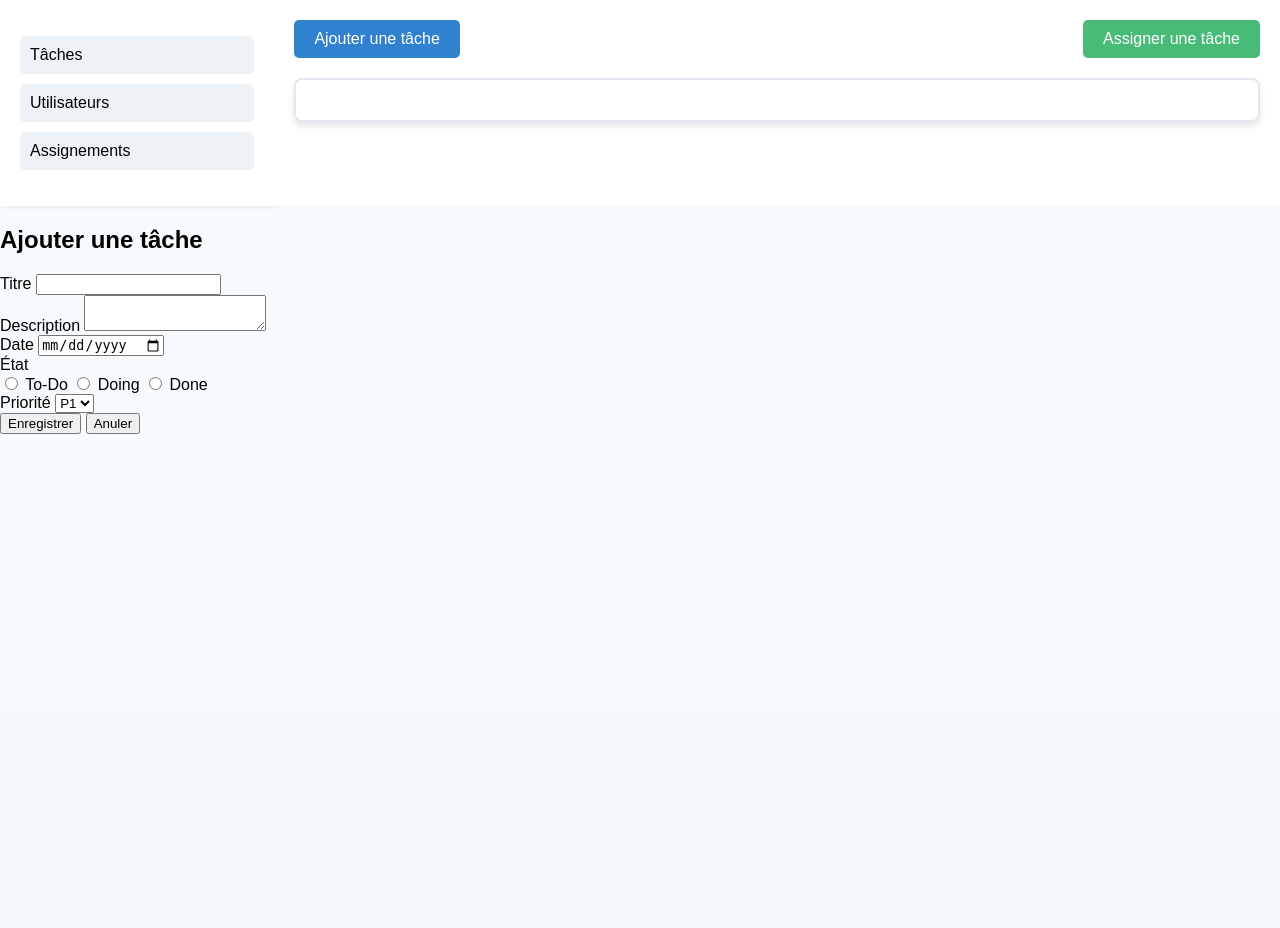
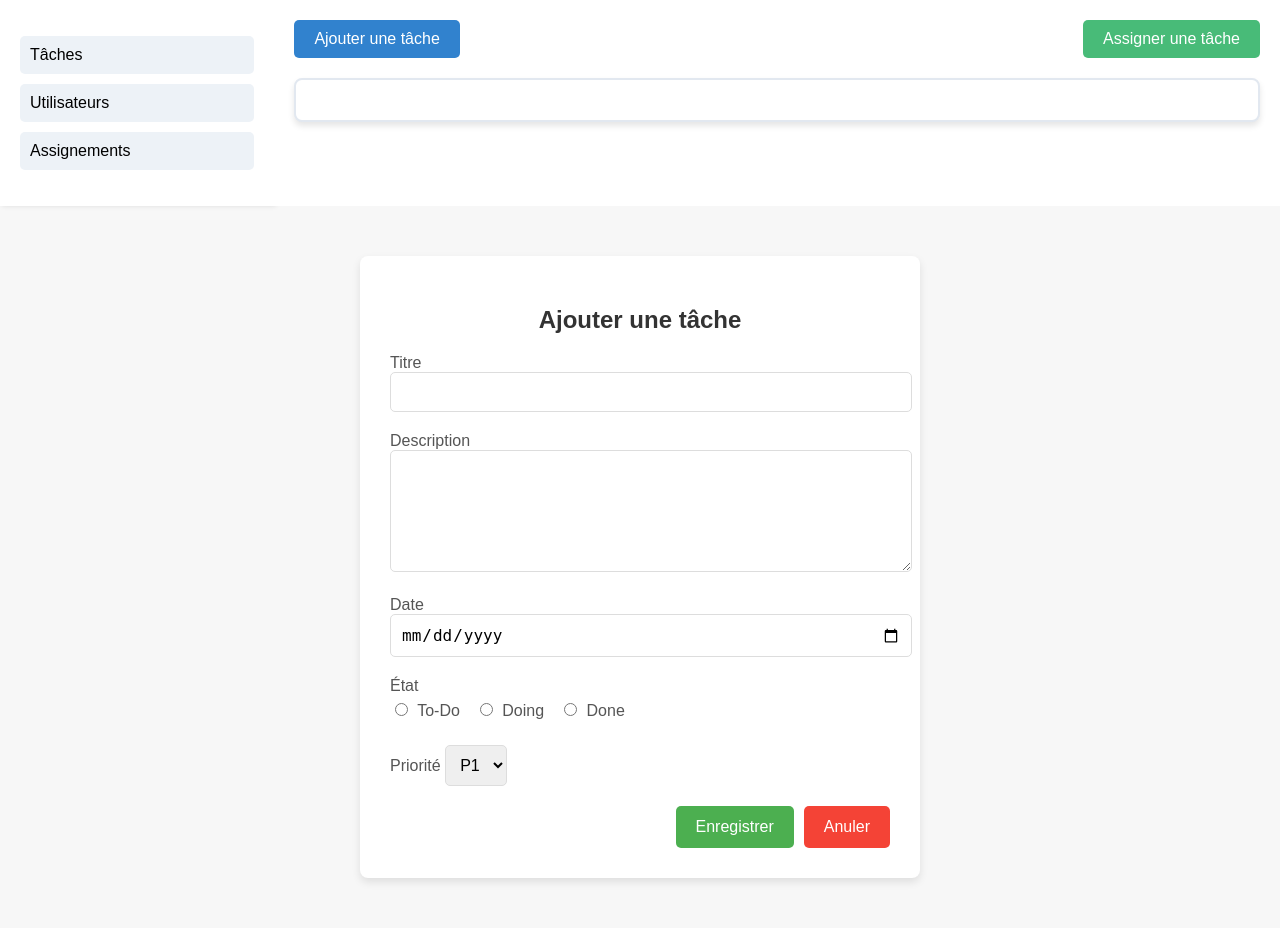
Before and after one commit to Youcode-Classe-E-2024-2025/ElHamzaoui_ZIRARI-todo_OOP, a PHP site: page /App/view/admin.php in a window 1280 px wide. Shown: the part 90-1018 px from the top of the page. Before the commit the page ends 524 px from the top, so only its background shows below. Run offline with PHP 8.4, Linux system fonts and the light colour scheme; some libraries are stand-ins or nearby versions.

Commit message:
modification des élements du modal d'ajout d'une tache

```diff
--- a/App/view/asset/admin.css
+++ b/App/view/asset/admin.css
@@ -109,3 +109,113 @@
     .section p {
         font-size: 16px;
     }
+
+
+  /* Section */
+#section2 {
+    display: flex;
+    justify-content: center;
+    align-items: center;
+    padding: 50px 0;
+    background-color: #f7f7f7;
+}
+
+/* Modal */
+#taskModal {
+    background-color: white;
+    border-radius: 8px;
+    width: 500px;
+    padding: 30px;
+    box-shadow: 0 4px 8px rgba(0, 0, 0, 0.1);
+    position: relative;
+}
+
+/* Modal Title */
+#modalTitle {
+    font-size: 24px;
+    font-weight: bold;
+    color: #333;
+    margin-bottom: 20px;
+    text-align: center;
+}
+
+/* Form */
+#taskForm {
+    display: flex;
+    flex-direction: column;
+    gap: 20px;
+}
+
+/* Input Fields */
+#taskForm input[type="text"],
+#taskForm textarea,
+#taskForm input[type="date"],
+#taskForm select {
+    width: 100%;
+    padding: 10px;
+    border-radius: 5px;
+    border: 1px solid #ddd;
+    font-size: 16px;
+}
+
+#taskForm textarea {
+    height: 100px;
+    resize: vertical;
+}
+
+/* Label */
+#taskForm label {
+    font-size: 16px;
+    font-weight: 500;
+    color: #555;
+    margin-bottom: 5px;
+}
+
+/* Radio buttons and select */
+#taskForm div div {
+    display: flex;
+    gap: 15px;
+    margin-top: 5px;
+}
+
+#taskForm input[type="radio"] {
+    margin-right: 5px;
+}
+
+#taskForm select {
+    width: auto;
+}
+
+/* Button */
+#taskForm button {
+    padding: 12px 20px;
+    border: none;
+    background-color: #4CAF50;
+    color: white;
+    border-radius: 5px;
+    font-size: 16px;
+    cursor: pointer;
+    transition: background-color 0.3s;
+}
+
+#taskForm button:hover {
+    background-color: #45a049;
+}
+
+#taskForm button[type="button"]:nth-child(2) {
+    background-color: #f44336;
+}
+
+#taskForm button[type="button"]:nth-child(2):hover {
+    background-color: #e53935;
+}
+
+/* Flexbox for button alignment */
+.flex {
+    display: flex;
+}
+
+.flex.justify-end {
+    justify-content: flex-end;
+    gap: 10px;
+}
```
